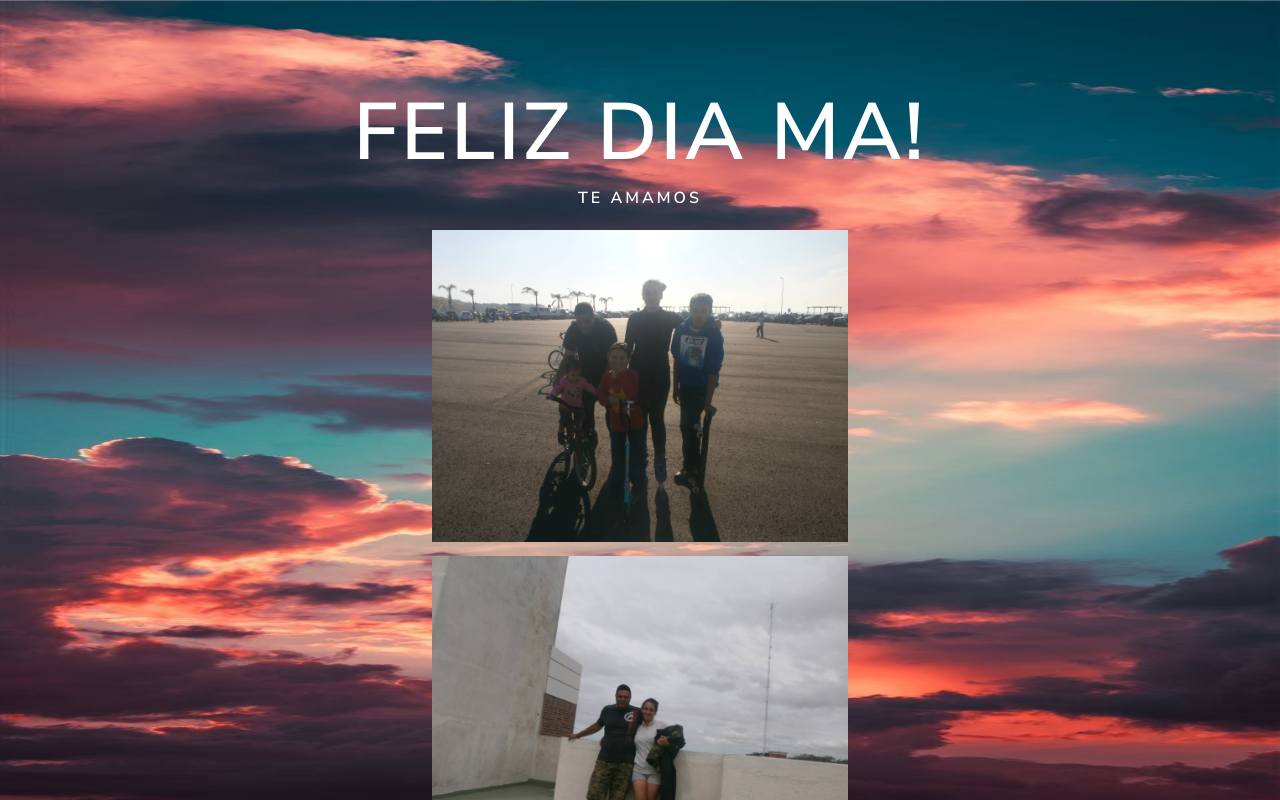
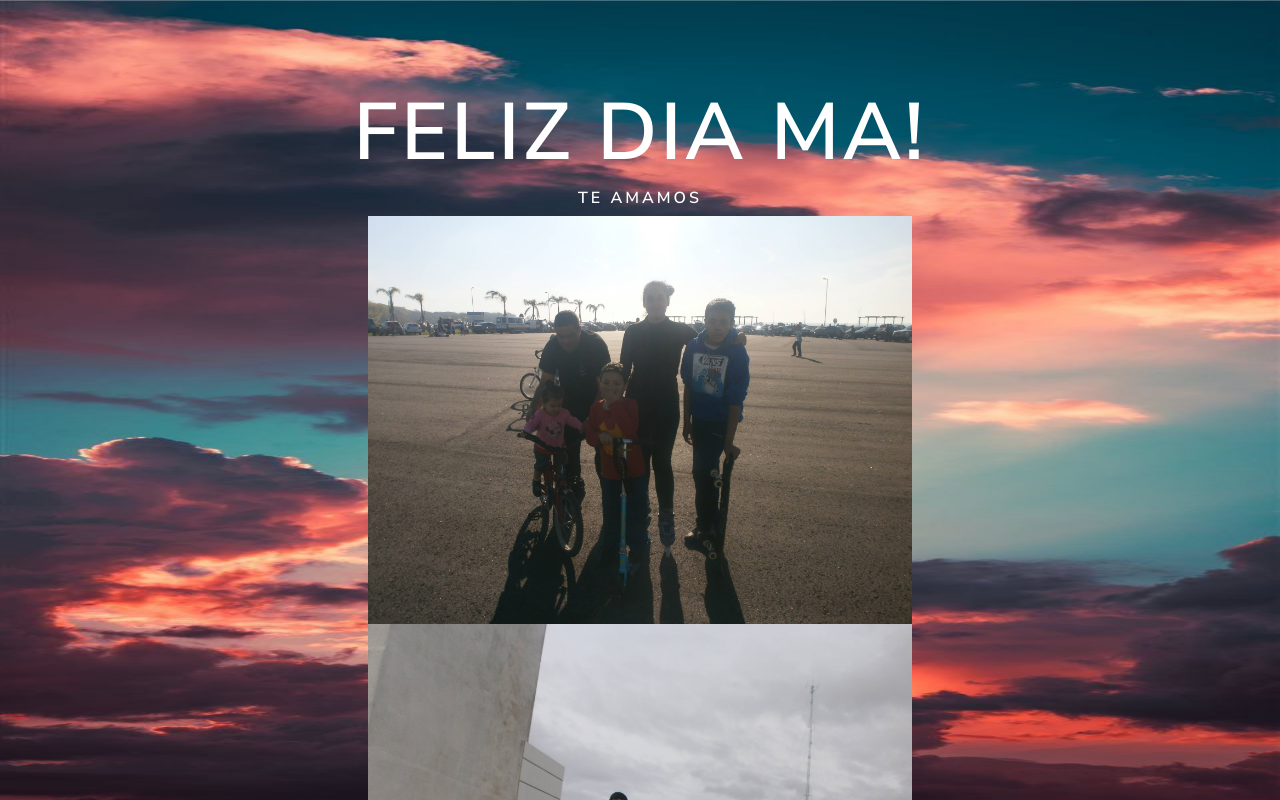
Before and after one commit to Dylnnn-Work/Feliz-Dia-ma, a Next.js app: page / in a window 1280 px wide. Shown: the top 800 px of the page. Built offline with nearby package versions, Linux system fonts and the light colour scheme.

Commit message:
first commit

```diff
--- a/components/images.jsx
+++ b/components/images.jsx
@@ -5,8 +5,8 @@ const Imagenes = () => {
         <div Style="display:flex; flex-direction:column; align-self:center;margin-top:0px">
             {fotos.map((image,index) => {
                 return (
-                    <img src={"/" + image} loader="lazy" key={index} Style="max-width:52vh; height:auto; object-fit:fill;align-self:center;margin-top:14px" />
-                )
+                    <img key={index} src={"/" + image} loader="lazy"  Style="max-width:68vh; max-height:150vh; object-fit:fill;margin-top:0" />
+                    )
             })}
         </div>
     )
```
